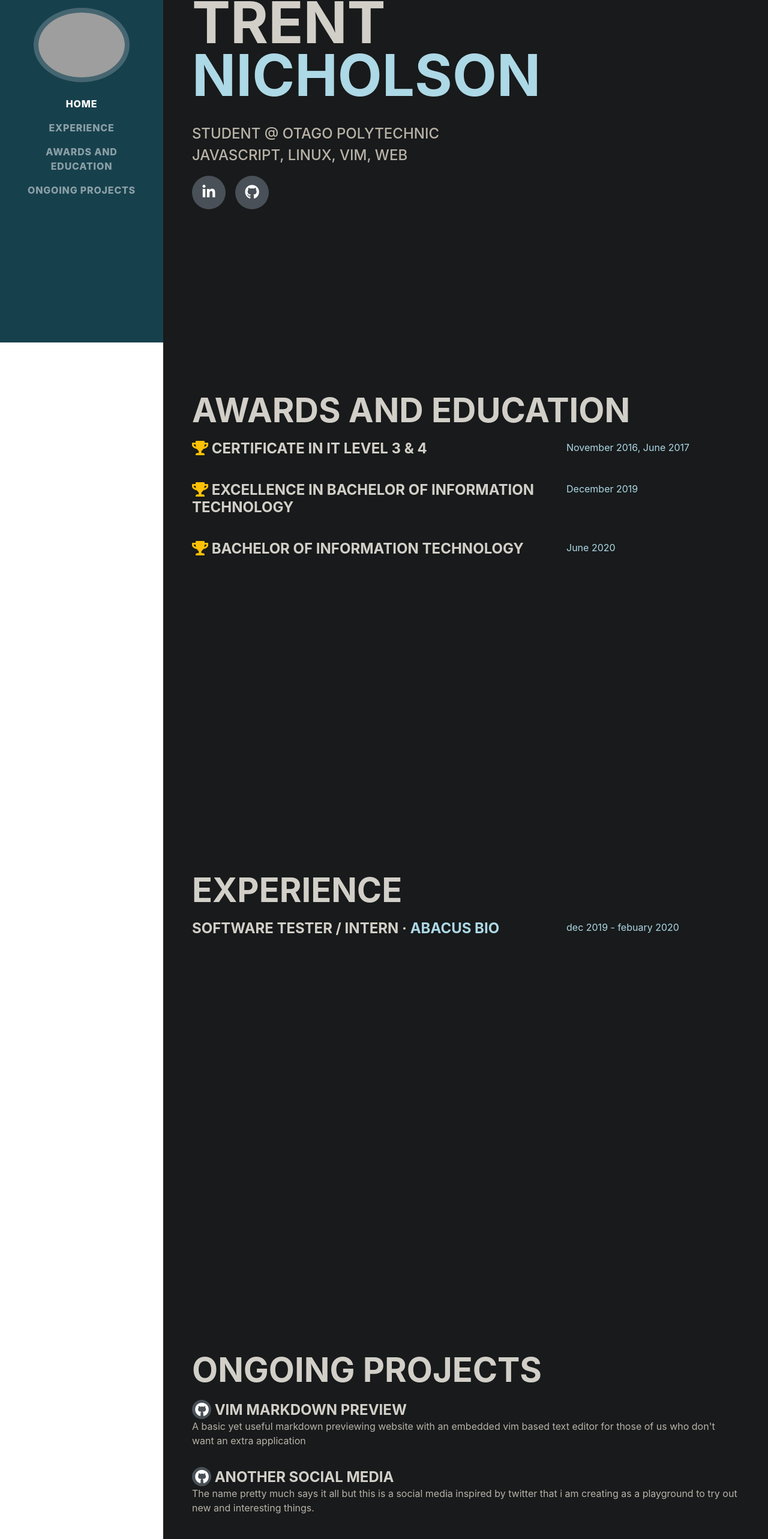
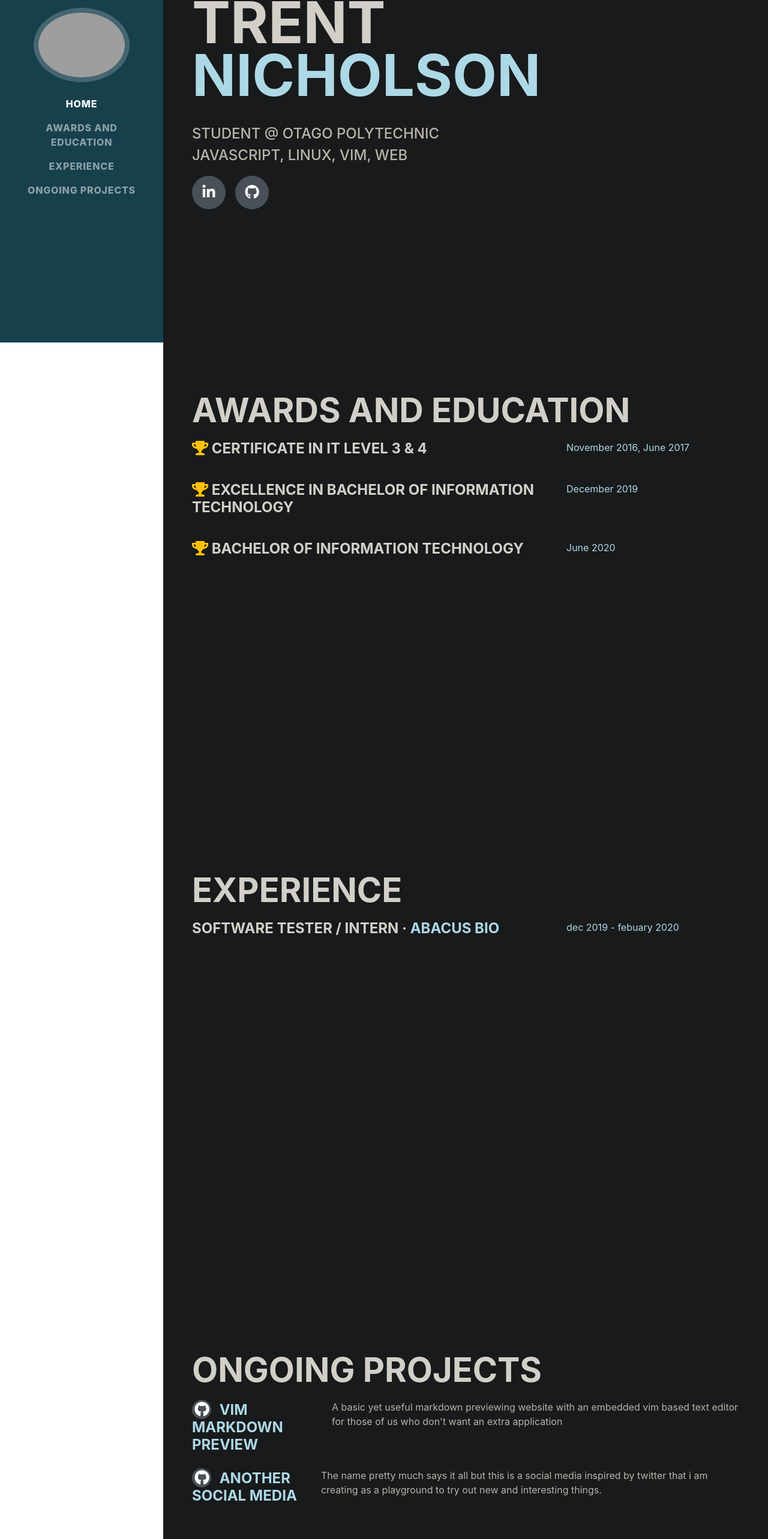
Before and after one commit to NICHTJ3/svelte-portfolio, a Svelte app: page / in a window 1280 px wide. Shown: the part 229-2795 px from the top of the page at 60% size. Built offline with nearby package versions, Linux system fonts and the light colour scheme; grey boxes are pictures that could not be loaded.

Commit message:
Clean up more and fix issues (#18) a little

```diff
--- a/src/App.svelte
+++ b/src/App.svelte
@@ -4,6 +4,13 @@
   import Experience from "./pages/Experience.svelte";
   import Projects from "./pages/Projects.svelte";
   import Awards from "./pages/Awards.svelte";
+
+  const navlinks = [
+    { displayName: "Home", href: "#home", id: "home" },
+    { displayName: "Awards and Education ", href: "#awards", id: "awards" },
+    { displayName: "Experience", href: "#experience", id: "experience" },
+    { displayName: "Ongoing projects", href: "#projects", id: "projects" },
+  ];
 </script>
 
 <style>
@@ -13,7 +20,7 @@
 </style>
 
 <main>
-  <Nav />
+  <Nav {navlinks} />
   <div class="container-fluid p-0">
     <Home />
     <Awards />
--- a/src/components/Nav.svelte
+++ b/src/components/Nav.svelte
@@ -1,12 +1,6 @@
 <script>
   import { activeSection } from "../store.js";
-
-  const navlinks = [
-    { displayName: "Home", href: "#home", id: "home" },
-    { displayName: "Experience", href: "#experience", id: "experience" },
-    { displayName: "Awards and Education ", href: "#awards", id: "awards" },
-    { displayName: "Ongoing projects", href: "#projects", id: "projects" },
-  ];
+  export let navlinks;
 
   let closed = true;
 
--- a/src/components/Section.svelte
+++ b/src/components/Section.svelte
@@ -1,6 +1,6 @@
 <script>
   export let sectionId;
-  export let center;
+  export let center = false;
   import { activeSection } from "../store.js";
 
   let observer = new IntersectionObserver(onIntersect, {
--- a/src/pages/Projects.svelte
+++ b/src/pages/Projects.svelte
@@ -28,12 +28,20 @@
     color: #fff !important;
     border-radius: 100%;
     text-align: center;
-    font-size: 1.4rem;
+    font-size: 1.5rem;
     line-height: 2.1rem;
+    margin-right: 0.5rem;
   }
 
   .social-icons a:hover {
     background-color: #add8e6;
+  }
+
+  a:hover,
+  a:focus,
+  a:active {
+    text-decoration: none;
+    color: inherit !important;
   }
 </style>
 
@@ -45,16 +53,17 @@
       class="resume-item d-flex flex-column flex-md-row justify-content-between
       mb-3">
       <div class="resume-content">
-        <h4 class="mb-0">
+        <h4 class="justify-content-space-around">
           <span class="social-icons">
             <a href={project.source}>
               <i class="fab fa-github" />
             </a>
           </span>
-          {project.name}
+          <a class="text-primary link" href={project.source}>{project.name}</a>
         </h4>
-        <p>{project.description}</p>
+        <div class="icons" />
       </div>
+      <p>{project.description}</p>
     </div>
   {/each}
 
```
